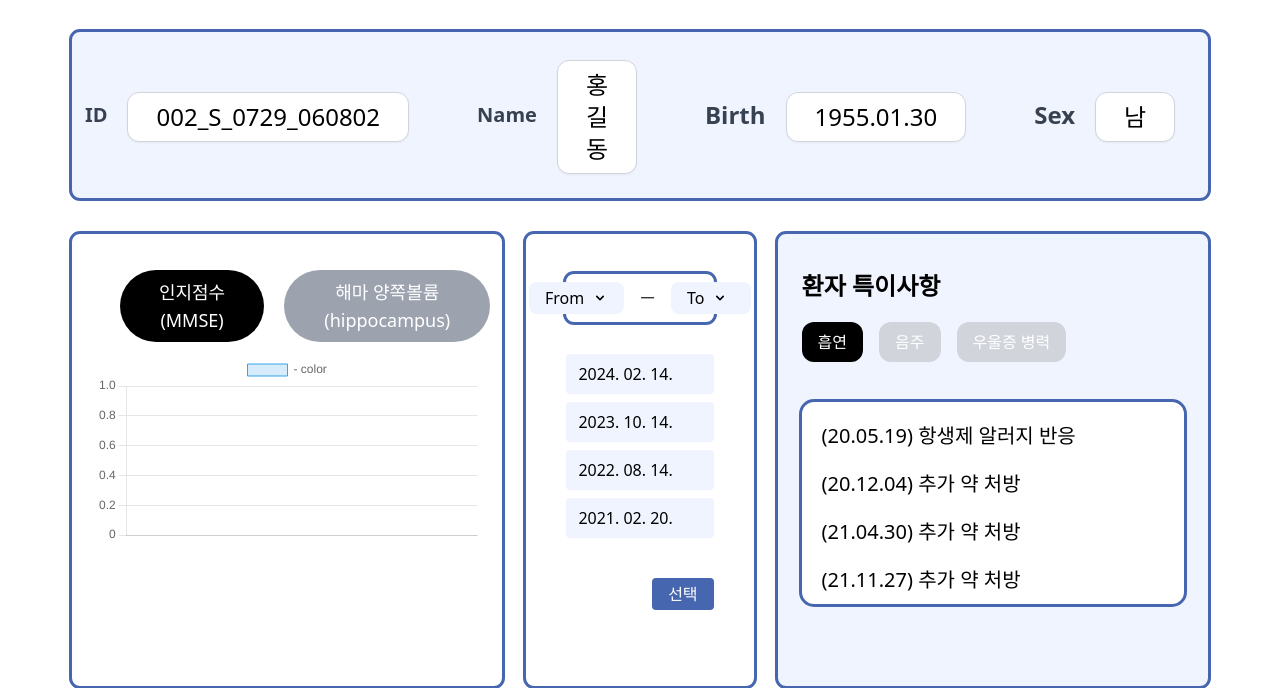
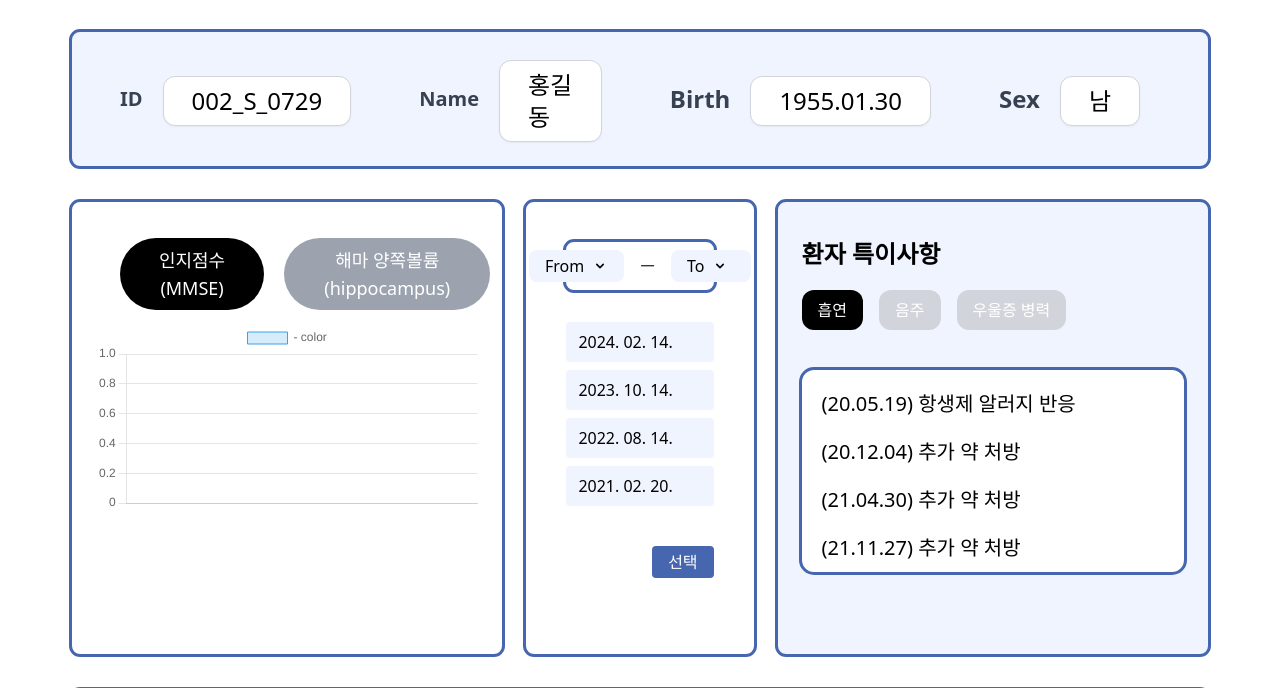
Before and after one commit to Dementia-Diagnosis-Project/memoria_WEB, a Django app: page /manager/output/ in a window 1280 px wide. Shown: the part 155-843 px from the top of the page. Run offline with Django 5.2, Linux system fonts and the light colour scheme; some libraries are stand-ins or nearby versions.

Commit message:
[upload] file

```diff
--- a/memoria/manager/templates/manager/real_patient.html
+++ b/memoria/manager/templates/manager/real_patient.html
@@ -75,7 +75,7 @@
                         <label class="block text-xl font-bold text-gray-700">ID</label>
                     </div>
                     <div class="flex justify-start mx-5">
-                        <a class="mt-1 block wl-3 w-full px-7 py-2 bg-white border border-gray-300 rounded-xl text-2xl shadow-sm">002_S_0729_060802</a>
+                        <a class="mt-1 block wl-3 w-full px-7 py-2 bg-white border border-gray-300 rounded-xl text-2xl shadow-sm">002_S_0729</a>
                     </div>
                 </div>
                 <!--NAME-->
```
